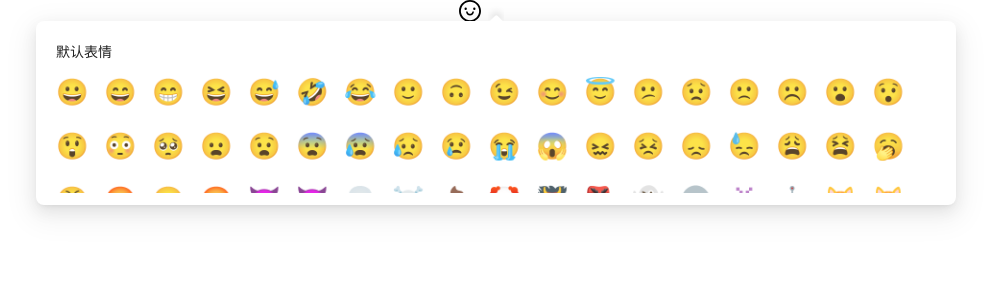
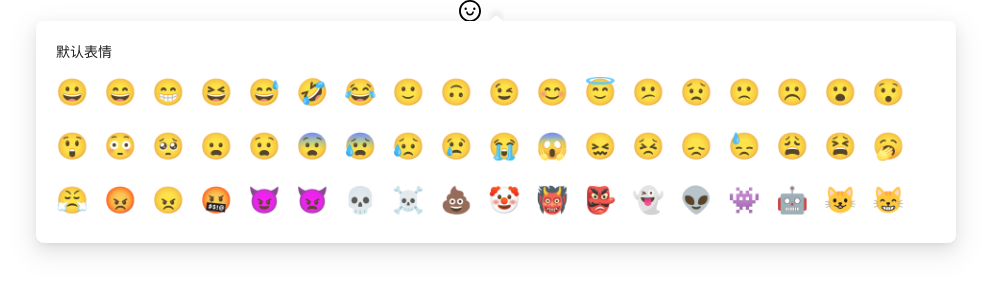
Before and after one commit to xiaoyi1255/nuxt3-temple, a Nuxt app in the folder client/: page /test in a window 1280 px wide. Both pictures are taken after a click on the element "smile". Shown: the top 300 px of the page, without its empty margins (61-1052 px from the left). Built offline with nearby package versions, Linux system fonts and the light colour scheme.

Commit message:
style: emoji

```diff
--- a/client/src/components/emoji/index.vue
+++ b/client/src/components/emoji/index.vue
@@ -62,7 +62,7 @@ const chooseEmojiDefault = (item: string) => {
 .emoji {
   text-align: left;
   width: 70vw;
-  max-height: 20vh;
+  max-height: 40vh;
   background: #fff;
   overflow-y: auto;
 
```
